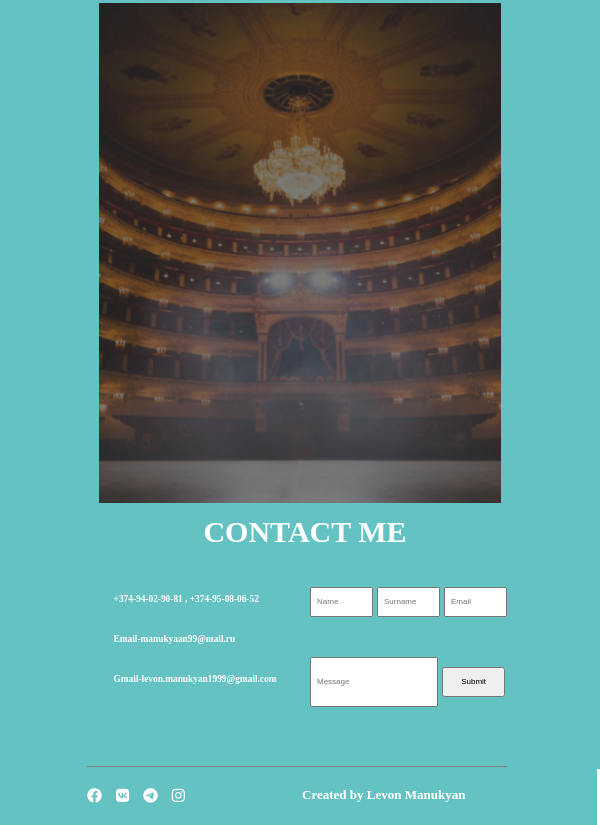
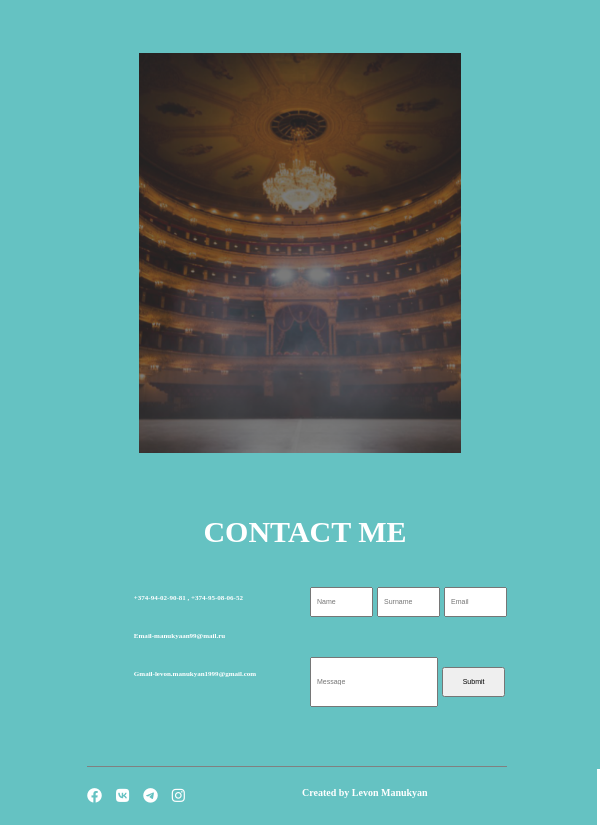
Before and after one commit to LyovManukyan/My_Portfolio, a plain HTML site: page index.html in a window 600 px wide. Shown: the part 1107-1932 px from the top of the page. Drawn offline with Linux system fonts and the light colour scheme.

Commit message:
media-changes

```diff
--- a/media.css
+++ b/media.css
@@ -24,7 +24,7 @@
   gap: 20px;
   position: absolute;
   padding-top: 20px;
-  left: 200px;
+  left: 150px;
   top: 15px;
   padding: 0 10px;
 }
@@ -35,11 +35,11 @@
   position: relative;
   bottom: 25px;
   transform: rotate(45deg);
-  transition: 2s;
+  transition: 0.5s;
 }
 .hamburger-item3{
   transform: rotate(-45deg);
-  transition: 2s;
+  transition: 0.5s;
 }
 @media screen and (max-width:767px) and (min-width:400px){
   /*///////////////////////////////Heade/////////////////////////////*/
@@ -60,10 +60,10 @@
   line-height: 40px;
 }
 .sect1-block1 h2{
-  font-size: 22px;
+  font-size: 18px;
 }
 .sect1-block1 p{
-  font-size: 18px;
+  font-size: 14px;
   line-height: 20px;
 }
 .sect1-block1 a{
@@ -107,19 +107,19 @@
   padding:100px 0 30px 0;
 }
 .grid-cont2-child2{
-  font-size: 8px;
+  font-size: 6px;
   padding-top: 20px;
 }
 .grid-cont2-child3 .imp1,.imp2,.imp3,.imp5{
   height: 30px;
-  font-size: 8px;
+  font-size: 7px;
 }
 .grid-cont2-child3 .imp4{
   height: 50px;
 }
 .grid-cont2-child3 .imp1,.imp2,.imp3,.imp4{
   padding-left: 5px;
-  font-size: 8px;
+  font-size: 7px;
 }
 /*///////////////////////////////Footer/////////////////////////////*/
 .fb-footer{
@@ -138,7 +138,7 @@
   width: 50%;
 }
 .fb-footer-itm2 h3{
-  font-size: 13px;
+  font-size: 10px;
 }
 /*//////////////////////////////////////////Slider///////////////////////////////////*/
 .grid-cont1{
@@ -164,7 +164,8 @@ width:100%;
 height:500px;
 }
 .slide-img{
-  width:100%;
+  margin: auto;
+  width:80%;
   height: 100%;
   object-fit: contain;
 }
```
